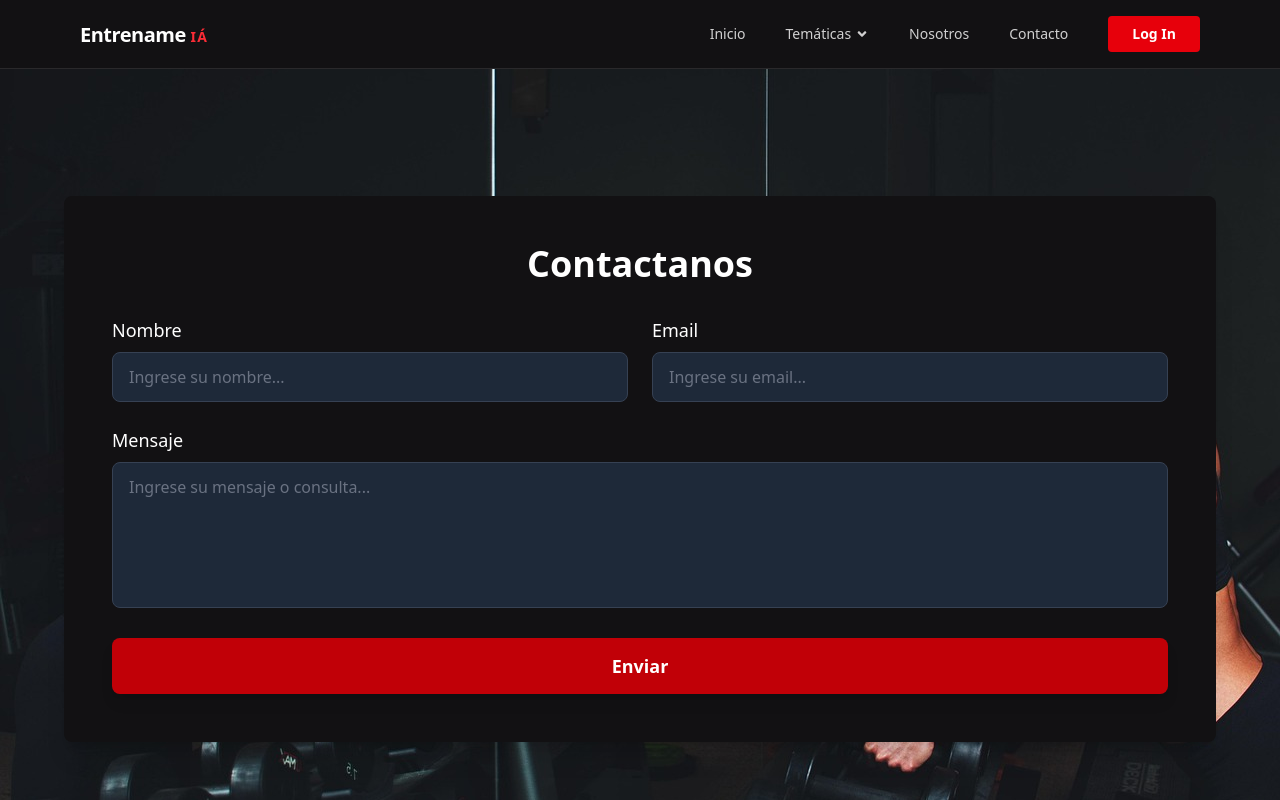
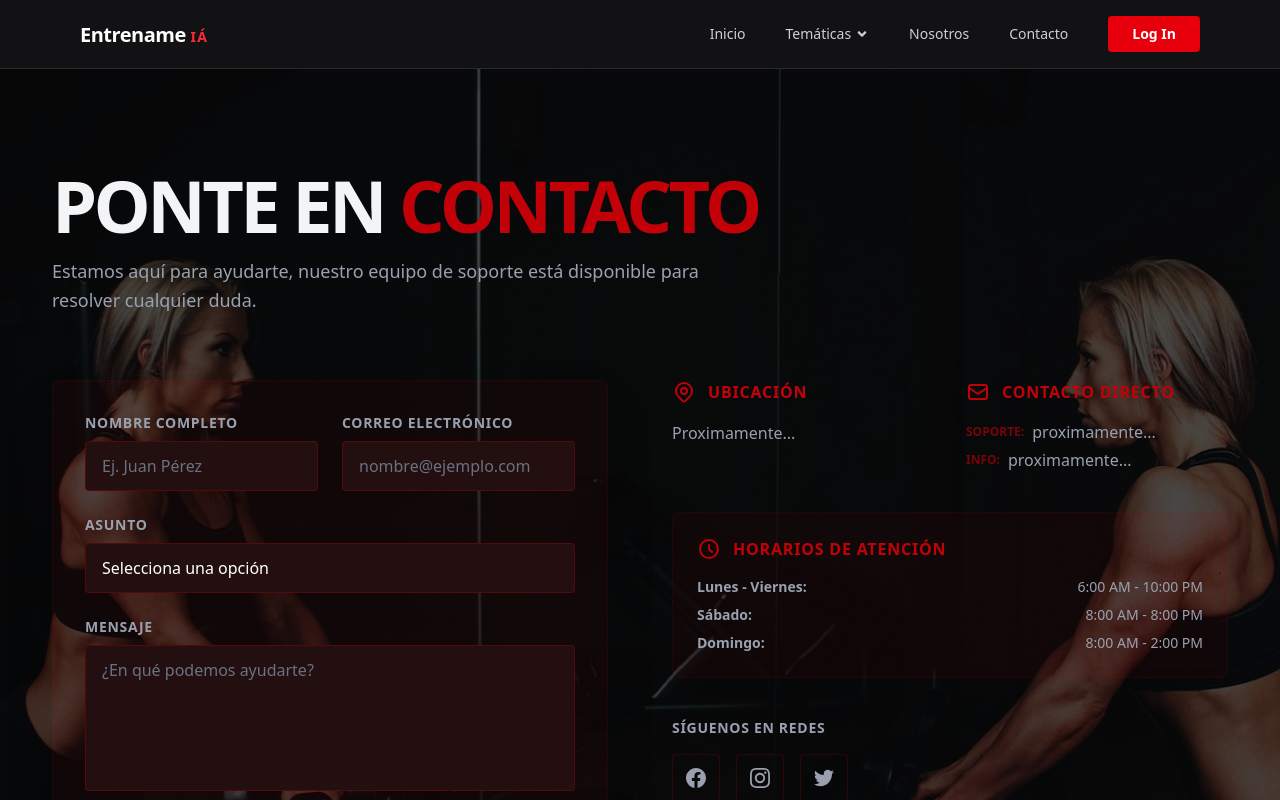
Before and after one commit to jcfornibr/gimnasiapersonal, a React (Vite) app: page /contacto in a window 1280 px wide. Shown: the top 800 px of the page. Built offline with nearby package versions, Linux system fonts and the light colour scheme; no server answers; what @react-pdf/renderer would draw is missing.

Commit message:
Sección Contacto terminada

```diff
--- a/src/pages/contact.jsx
+++ b/src/pages/contact.jsx
@@ -17,68 +17,203 @@
     })
       .then(
         () => {
-          /* console.log('SUCCESS!'); */
           alert('Email enviado con éxito!');
-          form.current.reset(); // Optional: Clear form fields
+          form.current.reset();
         },
         (error) => {
           console.log('FAILED...', error.text);
-          alert('Failed to send email. Please try again.');
+          alert('Error al enviar el email. Por favor intenta de nuevo.');
         },
       );
   };
 
   return (
     <div className='mainContainer'>
-      <div className='bg-onix p-8 md:p-12 rounded-lg shadow-xl w-full max-w-6xl mx-auto'>
-        <h1 className='text-3xl md:text-4xl font-bold text-center mb-8 text-white'>
-          Contactanos
-        </h1>
+      <main className="max-w-7xl mx-auto px-4 sm:px-6 lg:px-8 py-12 lg:py-20">
+        {/* Hero Section */}
+        <div className="mb-16">
+          <h2 className="text-5xl lg:text-7xl font-black uppercase tracking-tighter mb-4 text-gray-100">
+            Ponte en <span className="text-red-700">Contacto</span>
+          </h2>
+          <p className="text-lg text-gray-400 max-w-2xl leading-relaxed">
+            Estamos aquí para ayudarte, nuestro equipo de soporte está disponible para resolver cualquier duda.
+          </p>
+        </div>
 
-        <form ref={form} onSubmit={sendEmail} className='space-y-6'>
+        <div className="grid grid-cols-1 lg:grid-cols-2 gap-16">
+          {/* Contact Form */}
+          <section className="bg-red-700/5 border border-red-700/10 p-8 rounded-lg shadow-2xl">
+            <form ref={form} onSubmit={sendEmail} className="space-y-6">
               <div className="grid grid-cols-1 md:grid-cols-2 gap-6">
-            <div className="formGroup">
-              <label htmlFor="name" className="block text-lg font-medium mb-2 text-white">Nombre</label>
+                <div className="flex flex-col gap-2">
+                  <label htmlFor="name" className="text-sm font-bold uppercase tracking-wider text-gray-400">
+                    Nombre Completo
+                  </label>
                   <input
                     type="text"
                     name="name"
                     id="name"
-                placeholder="Ingrese su nombre..."
-                className="w-full px-4 py-3 bg-gray-800 border border-gray-700 rounded-lg text-gray-200 placeholder-gray-500 focus:outline-none focus:ring-2 focus:ring-red-500 focus:border-transparent transition-all"
+                    required
+                    placeholder="Ej. Juan Pérez"
+                    className="w-full bg-[#230f0f] border border-red-700/30 rounded px-4 py-3 focus:ring-1 focus:ring-red-700 focus:border-red-700 outline-none text-white placeholder:text-gray-500"
                   />
                 </div>
 
-            <div className="formGroup">
-              <label htmlFor="email" className="block text-lg font-medium mb-2 text-white">Email</label>
+                <div className="flex flex-col gap-2">
+                  <label htmlFor="email" className="text-sm font-bold uppercase tracking-wider text-gray-400">
+                    Correo Electrónico
+                  </label>
                   <input
                     type="email"
                     name="email"
                     id="email"
-                placeholder="Ingrese su email..."
-                className="w-full px-4 py-3 bg-gray-800 border border-gray-700 rounded-lg text-gray-200 placeholder-gray-500 focus:outline-none focus:ring-2 focus:ring-red-500 focus:border-transparent transition-all"
+                    required
+                    placeholder="nombre@ejemplo.com"
+                    className="w-full bg-[#230f0f] border border-red-700/30 rounded px-4 py-3 focus:ring-1 focus:ring-red-700 focus:border-red-700 outline-none text-white placeholder:text-gray-500"
                   />
                 </div>
               </div>
 
-          <div className="formGroup">
-            <label htmlFor="message" className="block text-lg font-medium mb-2 text-white">Mensaje</label>
+              <div className="flex flex-col gap-2">
+                <label htmlFor="subject" className="text-sm font-bold uppercase tracking-wider text-gray-400">
+                  Asunto
+                </label>
+                <select
+                  name="subject"
+                  id="subject"
+                  className="w-full bg-[#230f0f] border border-red-700/30 rounded px-4 py-3 focus:ring-1 focus:ring-red-700 focus:border-red-700 outline-none text-white appearance-none"
+                >
+                  <option value="">Selecciona una opción</option>
+                  <option value="support">Soporte Técnico</option>
+                  <option value="personal-training">Entrenamiento Personalizado</option>
+                  <option value="nutrition">Nutrición y Dietas</option>
+                  <option value="other">Otros</option>
+                </select>
+              </div>
+
+              <div className="flex flex-col gap-2">
+                <label htmlFor="message" className="text-sm font-bold uppercase tracking-wider text-gray-400">
+                  Mensaje
+                </label>
                 <textarea
-              rows={5}
                   name="message"
                   id="message"
-              placeholder="Ingrese su mensaje o consulta..."
-              className="w-full px-4 py-3 bg-gray-800 border border-gray-700 rounded-lg text-gray-200 placeholder-gray-500 focus:outline-none focus:ring-2 focus:ring-red-500 focus:border-transparent transition-all resize-none"
+                  required
+                  rows={5}
+                  placeholder="¿En qué podemos ayudarte?"
+                  className="w-full bg-[#230f0f] border border-red-700/30 rounded px-4 py-3 focus:ring-1 focus:ring-red-700 focus:border-red-700 outline-none text-white placeholder:text-gray-500 resize-none"
                 />
               </div>
 
               <button
                 type="submit"
-            className="w-full bg-red-700 hover:bg-red-800 text-white font-bold text-lg px-6 py-3.5 rounded-lg shadow-lg hover:shadow-xl focus:outline-none transition-all duration-200 transform cursor-pointer"
+                className="w-full bg-red-700 hover:bg-red-800 text-white font-black py-4 rounded uppercase tracking-widest transition-all flex items-center justify-center gap-2 group cursor-pointer"
               >
-            Enviar
+                Enviar Mensaje
+                <svg className="w-5 h-5 group-hover:translate-x-1 transition-transform" fill="none" stroke="currentColor" viewBox="0 0 24 24">
+                  <path strokeLinecap="round" strokeLinejoin="round" strokeWidth={2} d="M13 7l5 5m0 0l-5 5m5-5H6" />
+                </svg>
               </button>
             </form>
+          </section>
+
+          {/* Information Section */}
+          <section className="flex flex-col gap-10">
+            <div className="grid grid-cols-1 md:grid-cols-2 gap-8">
+              <div className="space-y-4">
+                <div className="flex items-center gap-3 text-red-700">
+                  <svg className="w-6 h-6" fill="none" stroke="currentColor" viewBox="0 0 24 24">
+                    <path strokeLinecap="round" strokeLinejoin="round" strokeWidth={2} d="M17.657 16.657L13.414 20.9a1.998 1.998 0 01-2.827 0l-4.244-4.243a8 8 0 1111.314 0z" />
+                    <path strokeLinecap="round" strokeLinejoin="round" strokeWidth={2} d="M15 11a3 3 0 11-6 0 3 3 0 016 0z" />
+                  </svg>
+                  <h3 className="font-bold uppercase tracking-wider">Ubicación</h3>
                 </div>
+                <p className="text-gray-400 leading-relaxed">
+
+                  Proximamente...
+                </p>
+              </div>
+
+              <div className="space-y-4">
+                <div className="flex items-center gap-3 text-red-700">
+                  <svg className="w-6 h-6" fill="none" stroke="currentColor" viewBox="0 0 24 24">
+                    <path strokeLinecap="round" strokeLinejoin="round" strokeWidth={2} d="M3 8l7.89 5.26a2 2 0 002.22 0L21 8M5 19h14a2 2 0 002-2V7a2 2 0 00-2-2H5a2 2 0 00-2 2v10a2 2 0 002 2z" />
+                  </svg>
+                  <h3 className="font-bold uppercase tracking-wider">Contacto Directo</h3>
+                </div>
+                <div className="text-gray-400 space-y-1">
+                  <p className="flex items-center gap-2">
+                    <span className="text-xs font-bold text-red-700/60 uppercase">Soporte:</span>
+                    proximamente...
+                  </p>
+                  <p className="flex items-center gap-2">
+                    <span className="text-xs font-bold text-red-700/60 uppercase">Info:</span>
+                    proximamente...
+                  </p>
+                </div>
+              </div>
+            </div>
+
+            {/* Horarios Section */}
+            <div className="bg-red-700/5 border border-red-700/10 p-6 rounded-lg">
+              <div className="flex items-center gap-3 text-red-700 mb-4">
+                <svg className="w-6 h-6" fill="none" stroke="currentColor" viewBox="0 0 24 24">
+                  <path strokeLinecap="round" strokeLinejoin="round" strokeWidth={2} d="M12 8v4l3 3m6-3a9 9 0 11-18 0 9 9 0 0118 0z" />
+                </svg>
+                <h3 className="font-bold uppercase tracking-wider">Horarios de Atención</h3>
+              </div>
+              <div className="text-gray-400 space-y-2 text-sm">
+                <p className="flex justify-between">
+                  <span className="font-semibold">Lunes - Viernes:</span>
+                  <span>6:00 AM - 10:00 PM</span>
+                </p>
+                <p className="flex justify-between">
+                  <span className="font-semibold">Sábado:</span>
+                  <span>8:00 AM - 8:00 PM</span>
+                </p>
+                <p className="flex justify-between">
+                  <span className="font-semibold">Domingo:</span>
+                  <span>8:00 AM - 2:00 PM</span>
+                </p>
+              </div>
+            </div>
+
+            {/* Social Media */}
+            <div className="space-y-4">
+              <h3 className="font-bold uppercase tracking-wider text-gray-400 text-sm">Síguenos en Redes</h3>
+              <div className="flex gap-4">
+                <a
+                  href="#"
+                  className="w-12 h-12 flex items-center justify-center rounded border border-red-700/20 hover:bg-red-700/20 transition-all"
+                  aria-label="Facebook"
+                >
+                  <svg className="w-5 h-5 fill-current text-gray-400" viewBox="0 0 24 24">
+                    <path d="M24 12.073c0-6.627-5.373-12-12-12s-12 5.373-12 12c0 5.99 4.388 10.954 10.125 11.854v-8.385H7.078v-3.47h3.047V9.43c0-3.007 1.792-4.669 4.533-4.669 1.312 0 2.686.235 2.686.235v2.953H15.83c-1.491 0-1.956.925-1.956 1.874v2.25h3.328l-.532 3.47h-2.796v8.385C19.612 23.027 24 18.062 24 12.073z"/>
+                  </svg>
+                </a>
+                <a
+                  href="#"
+                  className="w-12 h-12 flex items-center justify-center rounded border border-red-700/20 hover:bg-red-700/20 transition-all"
+                  aria-label="Instagram"
+                >
+                  <svg className="w-5 h-5 fill-current text-gray-400" viewBox="0 0 24 24">
+                    <path d="M12 2.163c3.204 0 3.584.012 4.85.07 3.252.148 4.771 1.691 4.919 4.919.058 1.265.069 1.645.069 4.849 0 3.205-.012 3.584-.069 4.849-.149 3.225-1.664 4.771-4.919 4.919-1.266.058-1.644.07-4.85.07-3.204 0-3.584-.012-4.849-.07-3.26-.149-4.771-1.699-4.919-4.92-.058-1.265-.07-1.644-.07-4.849 0-3.204.013-3.583.07-4.849.149-3.227 1.664-4.771 4.919-4.919 1.266-.057 1.645-.069 4.849-.069zm0-2.163c-3.259 0-3.667.014-4.947.072-4.358.2-6.78 2.618-6.98 6.98-.059 1.281-.073 1.689-.073 4.948 0 3.259.014 3.668.072 4.948.2 4.358 2.618 6.78 6.98 6.98 1.281.058 1.689.072 4.948.072 3.259 0 3.668-.014 4.948-.072 4.354-.2 6.782-2.618 6.979-6.98.059-1.28.073-1.689.073-4.948 0-3.259-.014-3.667-.072-4.947-.196-4.354-2.617-6.78-6.979-6.98-1.281-.059-1.69-.073-4.949-.073zm0 5.838c-3.403 0-6.162 2.759-6.162 6.162s2.759 6.163 6.162 6.163 6.162-2.759 6.162-6.163c0-3.403-2.759-6.162-6.162-6.162zm0 10.162c-2.209 0-4-1.79-4-4 0-2.209 1.791-4 4-4s4 1.791 4 4c0 2.21-1.791 4-4 4zm6.406-11.845c-.796 0-1.441.645-1.441 1.44s.645 1.44 1.441 1.44c.795 0 1.439-.645 1.439-1.44s-.644-1.44-1.439-1.44z"/>
+                  </svg>
+                </a>
+                <a
+                  href="#"
+                  className="w-12 h-12 flex items-center justify-center rounded border border-red-700/20 hover:bg-red-700/20 transition-all"
+                  aria-label="Twitter"
+                >
+                  <svg className="w-5 h-5 fill-current text-gray-400" viewBox="0 0 24 24">
+                    <path d="M23.953 4.57a10 10 0 01-2.825.775 4.958 4.958 0 002.163-2.723c-.951.555-2.005.959-3.127 1.184a4.92 4.92 0 00-8.384 4.482C7.69 8.095 4.067 6.13 1.64 3.162a4.822 4.822 0 00-.666 2.475c0 1.71.87 3.213 2.188 4.096a4.904 4.904 0 01-2.228-.616v.06a4.923 4.923 0 003.946 4.84 4.996 4.996 0 01-2.212.085 4.936 4.936 0 004.604 3.417 9.867 9.867 0 01-6.102 2.105c-.39 0-.779-.023-1.17-.067a13.995 13.995 0 007.557 2.209c9.053 0 13.998-7.496 13.998-13.985 0-.21 0-.42-.015-.63A9.935 9.935 0 0024 4.59z"/>
+                  </svg>
+                </a>
+              </div>
+            </div>
+          </section>
+        </div>
+      </main>
     </div>
   );
 };
--- a/src/styles/contact.css
+++ b/src/styles/contact.css
@@ -1,17 +1,9 @@
-.formContacto {
-    width: 50%;
-    padding: 10px;
-    height: fit-content;
-    border: 2px solid orangered;
-    background-color: rgba(125, 125, 125, 0.8);
+.mainContainer {
+  padding: 20px;
+  min-height: 100vh;
+  background-color: #000000;
+  background-image: linear-gradient(rgba(0, 0, 0, 0.7), rgba(0, 0, 0, 0.7)), url("../assets/hero-gym.jpg");
+  background-size: cover;
+  background-position: center;
+  background-attachment: fixed;
 }
-.form-label {
-    background-color: rgba(125, 125, 125, 0);
-    font-weight: bold;
-    color: orange;
-    text-shadow: 1px 2px black;
-}
-
-.formGroup{
-    background-color: rgba(125, 125, 125, 0);
-}
```
Lines whose indentation alone changed are shown as unchanged.
